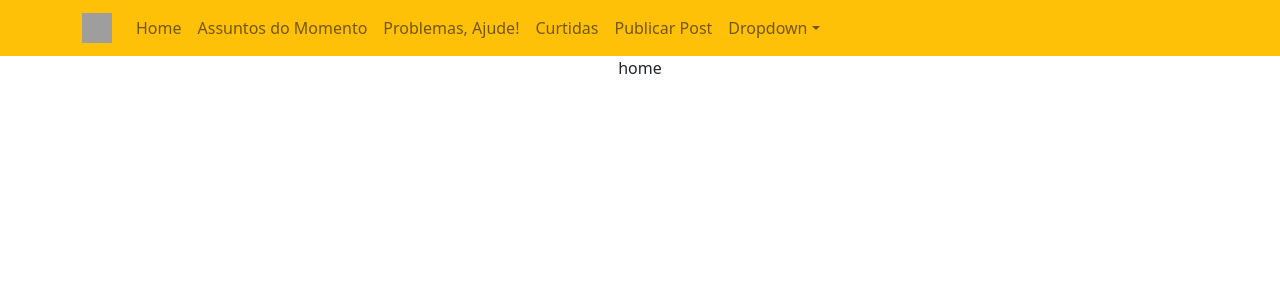
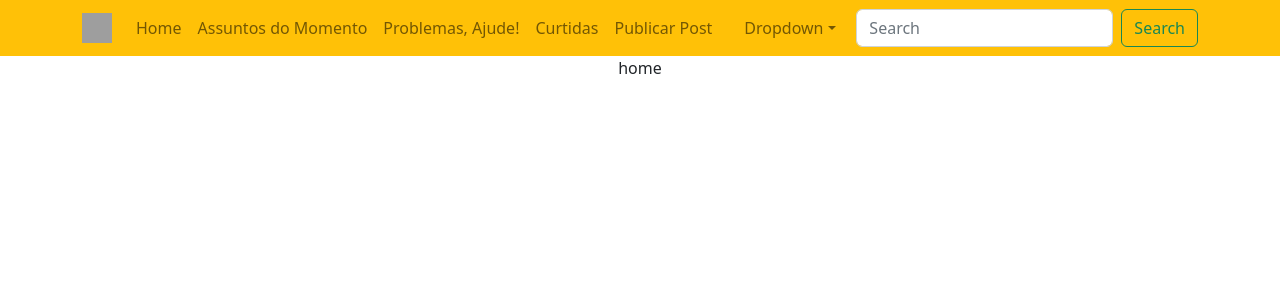
Before and after one commit to pedrosantayana/facebug, a React (Create React App) app in the folder website-react/: page / in a window 1280 px wide. Shown: the top 300 px of the page. Built offline with nearby package versions, Linux system fonts and the light colour scheme; grey boxes are pictures that could not be loaded.

Commit message:
todo: navbar to finish

```diff
--- a/website-react/src/components/Header.jsx
+++ b/website-react/src/components/Header.jsx
@@ -3,14 +3,16 @@ import Nav from 'react-bootstrap/Nav';
 import Navbar from 'react-bootstrap/Navbar';
 import NavDropdown from 'react-bootstrap/NavDropdown';
 import React from 'react';
+import Form from 'react-bootstrap/Form'
+import Button from 'react-bootstrap/esm/Button';
 
 function Header() {
   return (
     <Navbar bg="warning" expand="lg">
       <Container>
-        <Navbar.Brand href="#home">
+        <Navbar.Brand href="/">
           <img
-            src="/logo.svg"
+            src="/logo.png"
             width="30"
             height="30"
             className="d-inline-block align-top"
@@ -20,11 +22,14 @@ function Header() {
         <Navbar.Toggle aria-controls="basic-navbar-nav" />
         <Navbar.Collapse id="basic-navbar-nav">
           <Nav className="me-auto">
-            <Nav.Link href="#home">Home</Nav.Link>
-            <Nav.Link href="#link">Assuntos do Momento</Nav.Link>
-            <Nav.Link href="#link">Problemas, Ajude!</Nav.Link>
-            <Nav.Link href="#link">Curtidas</Nav.Link>
-            <Nav.Link href="#link">Publicar Post</Nav.Link>
+            <Nav.Link href="/">Home</Nav.Link>
+            <Nav.Link href="/trends">Assuntos do Momento</Nav.Link>
+            <Nav.Link href="/problems">Problemas, Ajude!</Nav.Link>
+            <Nav.Link href="/likes">Curtidas</Nav.Link>
+            <Nav.Link href="/newpost">Publicar Post</Nav.Link>
+            <Nav.Link href="/account">
+              <img src="" alt="" />
+            </Nav.Link>
             <NavDropdown title="Dropdown" id="basic-nav-dropdown">
               <NavDropdown.Item href="#action/3.1">Action</NavDropdown.Item>
               <NavDropdown.Item href="#action/3.2">
@@ -37,6 +42,15 @@ function Header() {
               </NavDropdown.Item>
             </NavDropdown>
           </Nav>
+          <Form className="d-flex">
+            <Form.Control
+              type="search"
+              placeholder="Search"
+              className="me-2"
+              aria-label="Search"
+            />
+            <Button variant="outline-success">Search</Button>
+          </Form>
         </Navbar.Collapse>
       </Container>
     </Navbar>
```
